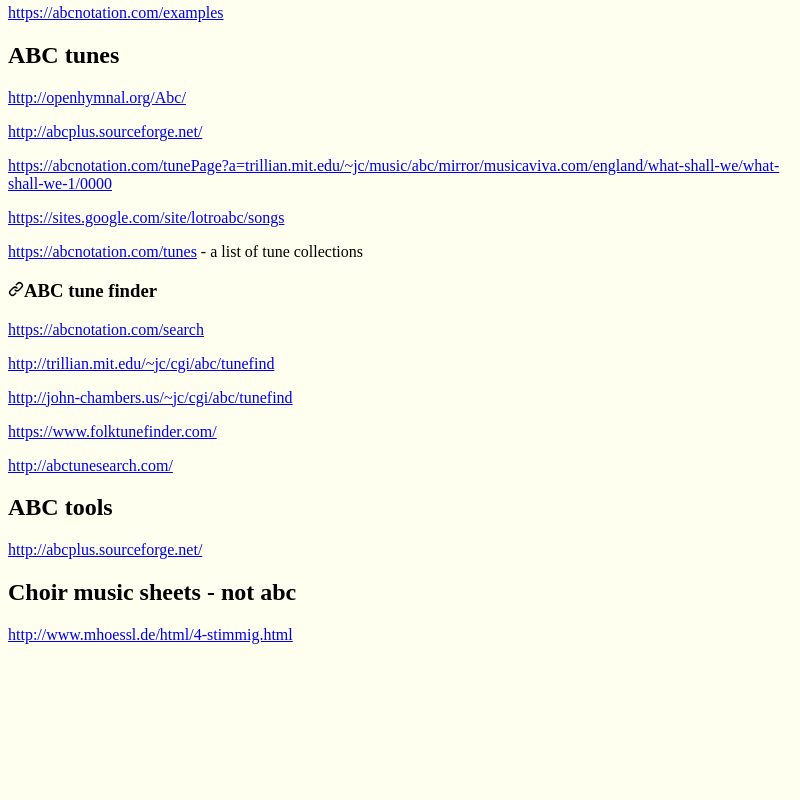
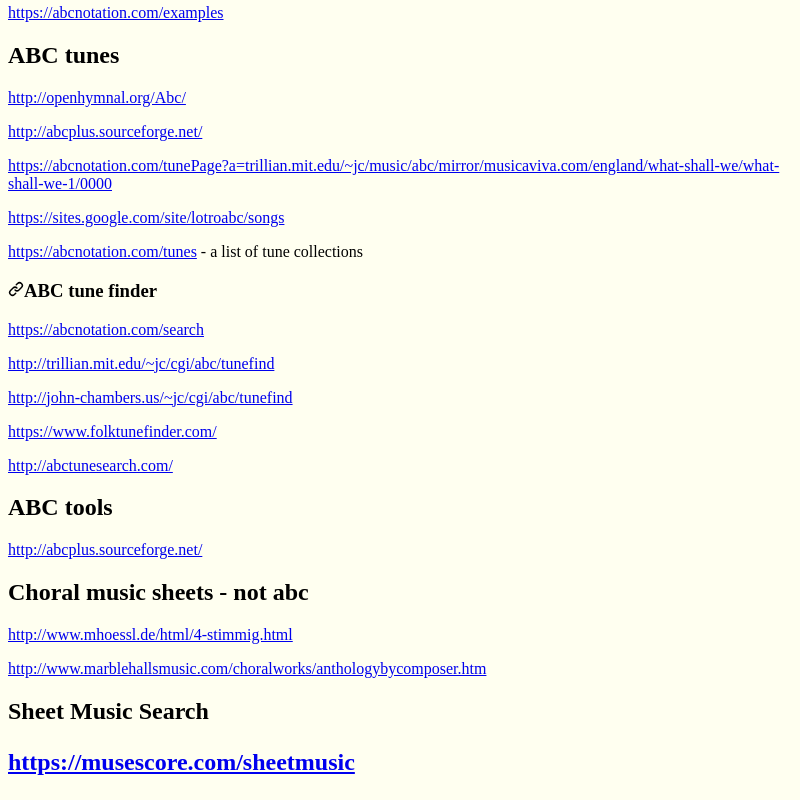
Before and after one commit to man-schu/dacapoeditor, an Electron app: page docs/info.html in a window 800 px wide. Shown: the part 483-1283 px from the top of the page. Before the commit the page ends 1143 px from the top, so only its background shows below. Drawn offline with Linux system fonts and the light colour scheme.

Commit message:
Update info.html

```diff
--- a/docs/info.html
+++ b/docs/info.html
@@ -45,9 +45,15 @@
   <h2>ABC tools</h2>
 
  <p><a href="http://abcplus.sourceforge.net/" rel="nofollow">http://abcplus.sourceforge.net/</a></p>
-  <h2>Choir music sheets - not abc</h2>
+  <h2>Choral music sheets - not abc</h2>
 <p><a href="http://www.mhoessl.de/html/4-stimmig.html" rel="nofollow">http://www.mhoessl.de/html/4-stimmig.html</a></p>
-</article>
+
+  <p><a href="http://www.marblehallsmusic.com/choralworks/anthologybycomposer.htm" rel="nofollow">http://www.marblehallsmusic.com/choralworks/anthologybycomposer.htm</a></p>
+  <h2>Sheet Music Search</p>
+
+  <p><a href="https://musescore.com/sheetmusic" rel="nofollow">https://musescore.com/sheetmusic</a></p>
+
+  </article>
 
   </main>
 
```
